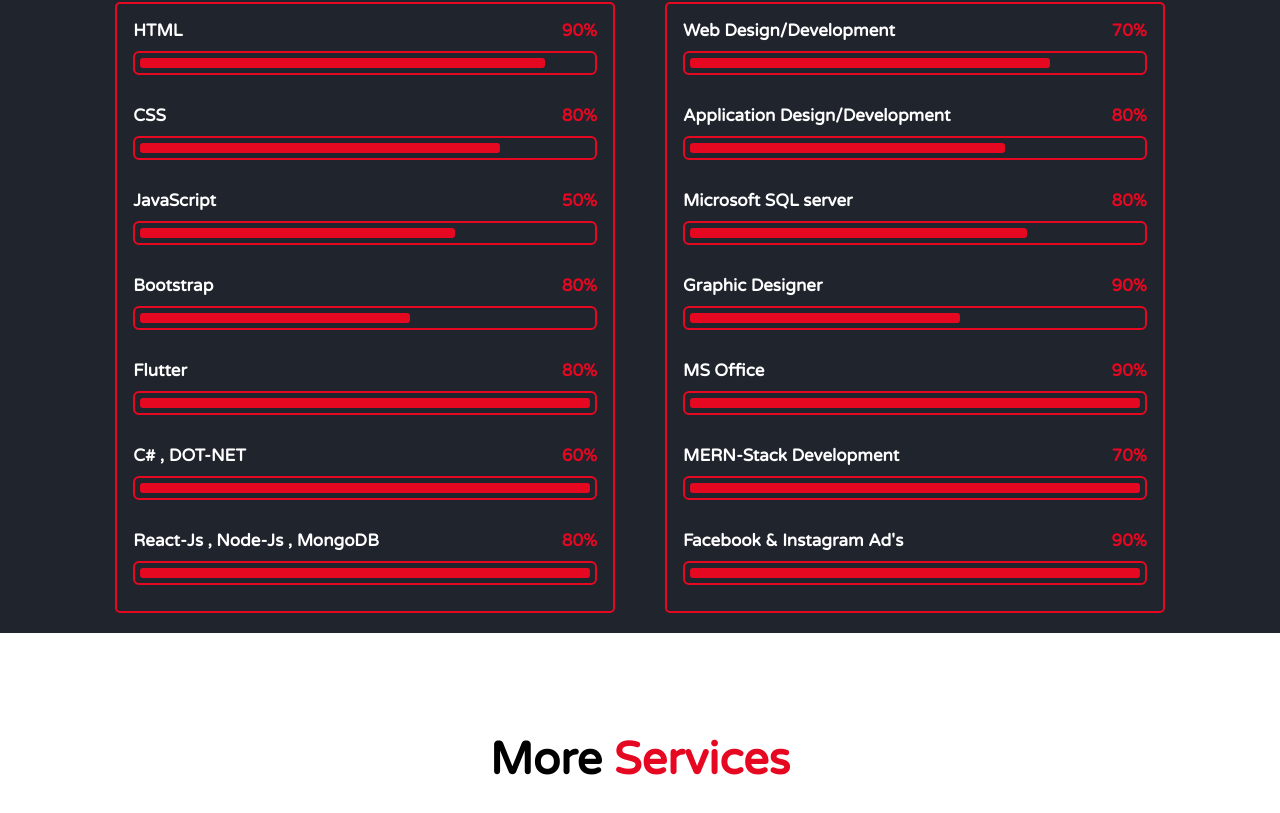
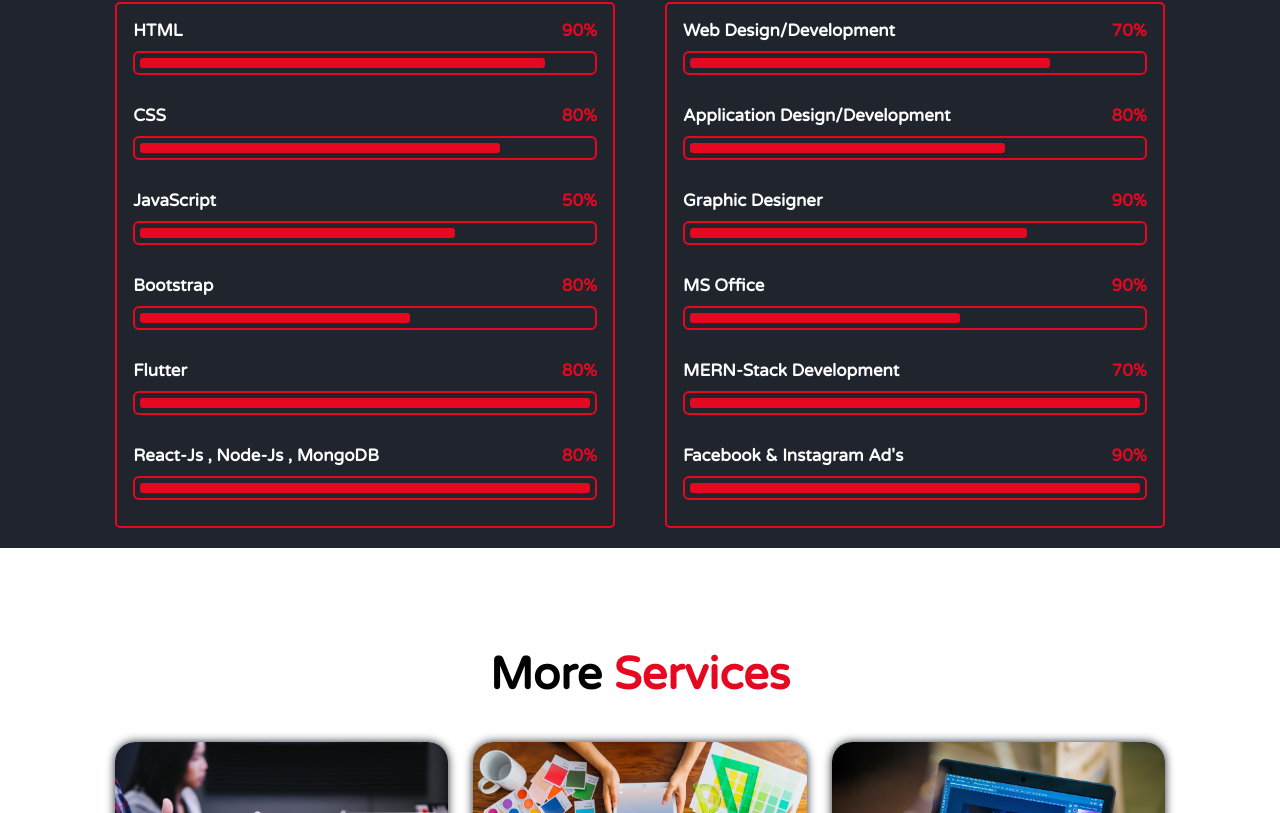
Before and after one commit to Itsmuavia/Website-design, a plain HTML site: page index.html in a window 1280 px wide. Shown: the part 2763-3576 px from the top of the page. Drawn offline with nearby package versions, Linux system fonts and the light colour scheme.

Commit message:
changes commit

```diff
--- a/index.html
+++ b/index.html
@@ -5,7 +5,7 @@
     <meta charset="UTF-8">
     <meta http-equiv="X-UA-Compatible" content="IE=edge">
     <meta name="viewport" content="width=device-width, initial-scale=1.0">
-    <title>M.Bilal-web developer</title>
+    <title>Muavia Nazim </title>
     <!-- google font  -->
     <link href="https://fonts.googleapis.com/css2?family=Varela+Round&display=swap" rel="stylesheet">
     <!-- box icons  -->
@@ -151,10 +151,10 @@
                             <h3>Flutter<span>80%</span></h3>
                             <div class="bar"><span></span></div>
                         </div>
-                        <div class="progress">
+                        <!-- <div class="progress">
                             <h3>C# , DOT-NET<span>60%</span></h3>
                             <div class="bar"><span></span></div>
-                        </div>
+                        </div> -->
                         <div class="progress">
                             <h3>React-Js , Node-Js , MongoDB <span>80%</span></h3>
                             <div class="bar"><span></span></div>
@@ -176,10 +176,10 @@
                             <h3>Application Design/Development <span>80%</span></h3>
                             <div class="bar"><span></span></div>
                         </div>
-                        <div class="progress">
+                        <!-- <div class="progress">
                             <h3>Microsoft SQL server <span>80%</span></h3>
                             <div class="bar"><span></span></div>
-                        </div>
+                        </div> -->
                         <div class="progress">
                             <h3>Graphic Designer <span>90%</span></h3>
                             <div class="bar"><span></span></div>
```
